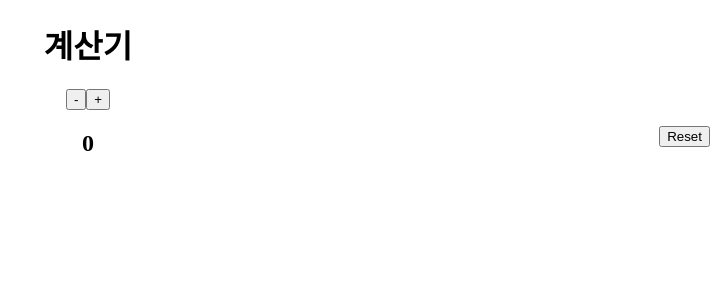
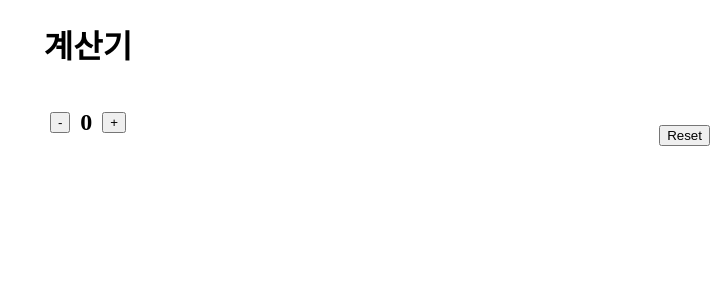
Before and after one commit to Scureme-LEE/PostSeSAC_Lee, an Angular app in the folder Angular-counter/: page / in a window 1280 px wide. Shown: the top 300 px of the page, without its empty margins (552-1280 px from the left). Built offline with nearby package versions, Linux system fonts and the light colour scheme.

Commit message:
Counter 양 옆에 증감버튼 두기

```diff
--- a/Angular-counter/src/app/counter/counter.component.html
+++ b/Angular-counter/src/app/counter/counter.component.html
@@ -1,7 +1,9 @@
 <div style="text-align: center; position: relative;">
     <h1>계산기</h1>
-    <button (mousedown)="startdec()" (mouseup)="stop()">-</button>
-    <button (mousedown)="startinc()" (mouseup)="stop()">+</button>
-    <h2>{{ counter }}</h2>
+    <div style="display: flex; align-items: center; justify-content: center; gap: 10px;">
+        <button (mousedown)="startdec()" (mouseup)="stop()">-</button>
+        <h2>{{ counter }}</h2>
+        <button (mousedown)="startinc()" (mouseup)="stop()">+</button>
+    </div>
     <button (click)="reset()" style="position: absolute; bottom: 10px; right: 10px;">Reset</button>
 </div>
```
